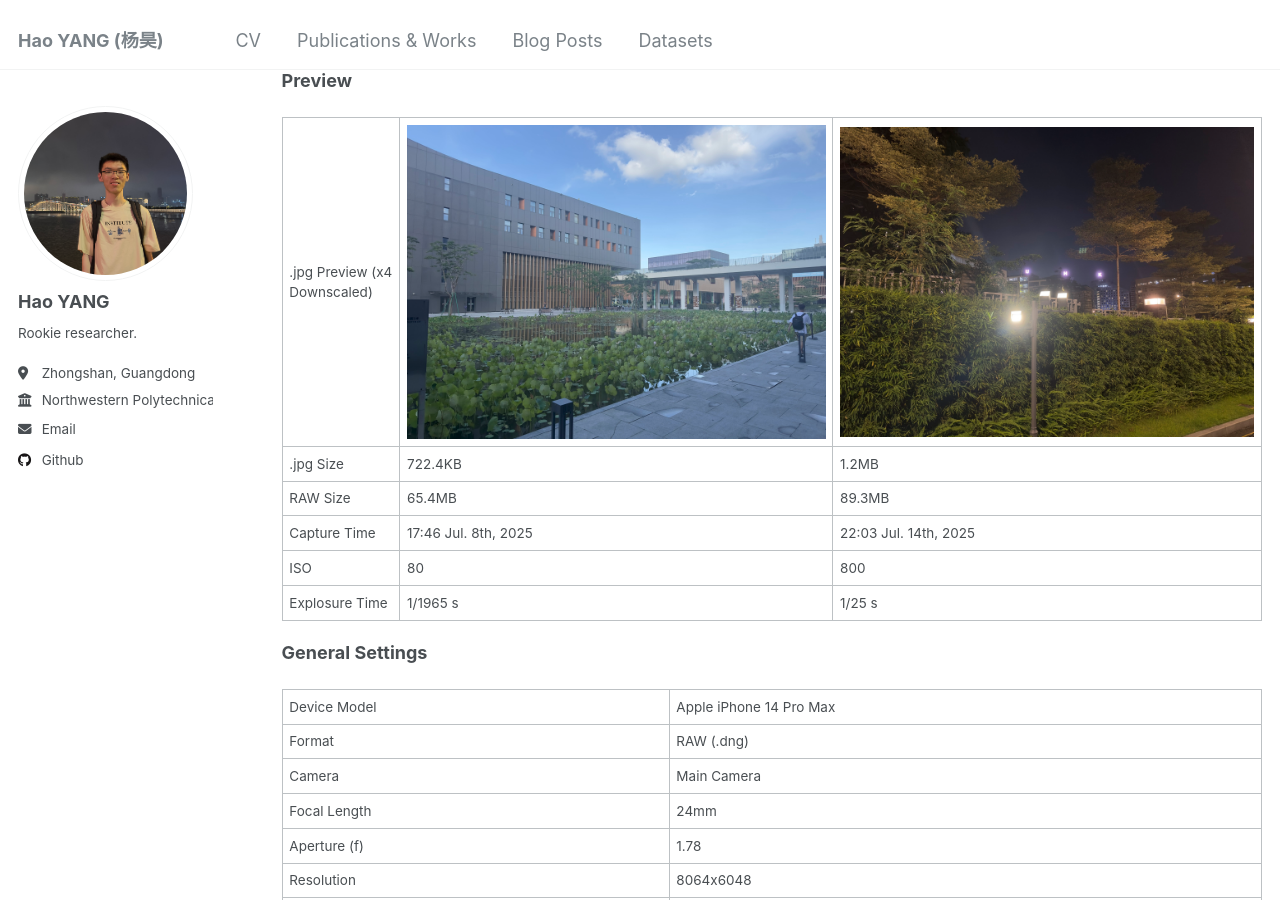
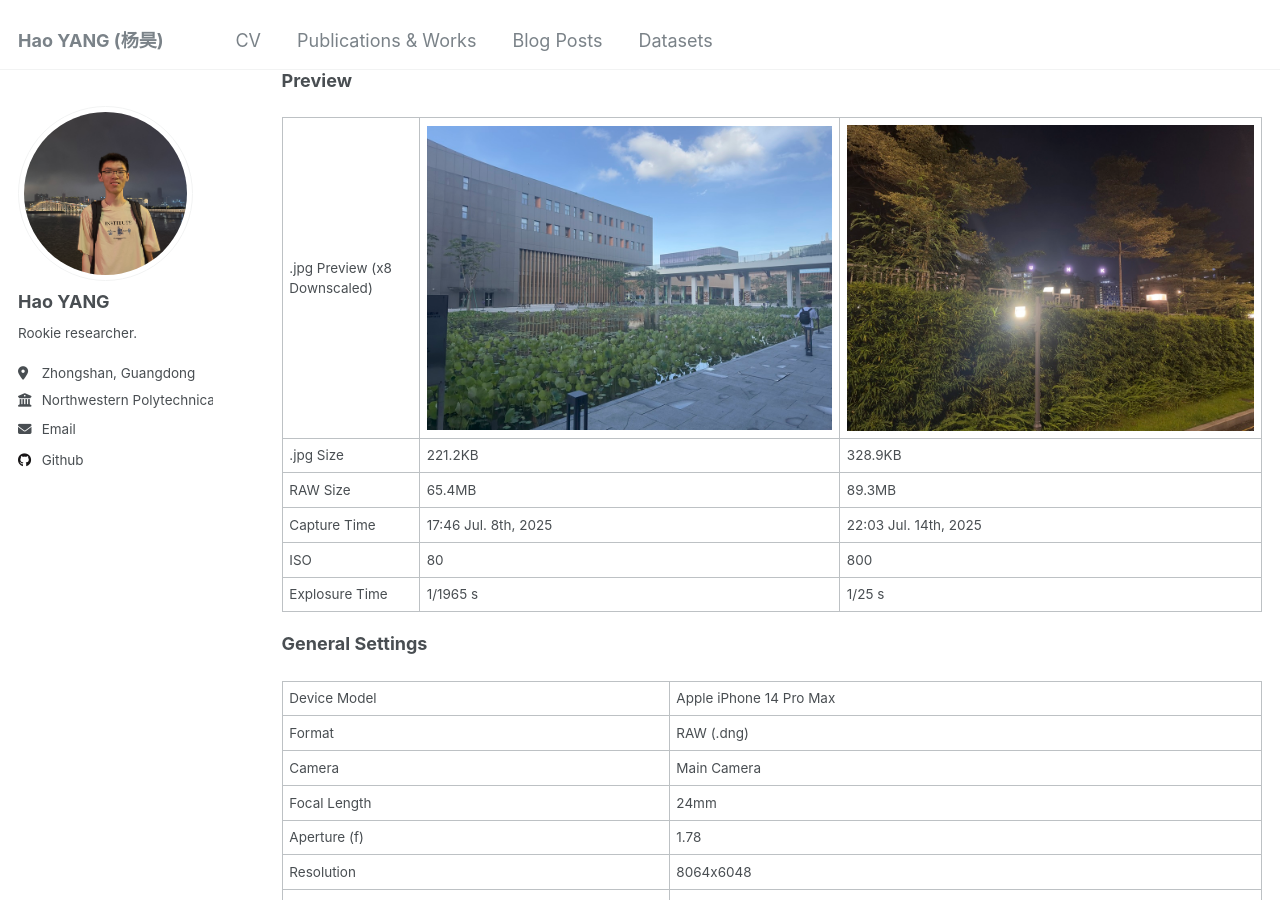
Before and after one commit to haoyangofficial/haoyangofficial.github.io, a Jekyll site: the page built from _pages/datasets.md, in a window 1280 px wide and 900 px high, scrolled down 703 px. Built offline with Jekyll 4.4.1, drawn with Linux system fonts in a browser that asks for light colours.

Commit message:
updated cuhksz-apple-raw-8k-dataset preview images

```diff
--- a/_pages/datasets.md
+++ b/_pages/datasets.md
@@ -24,8 +24,8 @@ The dataset will consist of photos taken with the iPhone 14 Pro Max’s main cam
 
 **Preview**
 
-|.jpg Preview (x4 Downscaled)|![1](/images/datasets/cuhksz-apple-raw-8k-dataset/1.jpg)|![2](/images/datasets/cuhksz-apple-raw-8k-dataset/2.jpg)|
-|.jpg Size|722.4KB|1.2MB|
+|.jpg Preview (x8 Downscaled)|![1](/images/datasets/cuhksz-apple-raw-8k-dataset/1.jpg)|![2](/images/datasets/cuhksz-apple-raw-8k-dataset/2.jpg)|
+|.jpg Size|221.2KB|328.9KB|
 |RAW Size|65.4MB|89.3MB|
 |Capture Time|17:46 Jul. 8th, 2025|22:03 Jul. 14th, 2025|
 |ISO|80|800|
```
Also changed, not shown: images/datasets/cuhksz-apple-raw-8k-dataset/1.jpg, images/datasets/cuhksz-apple-raw-8k-dataset/2.jpg.
